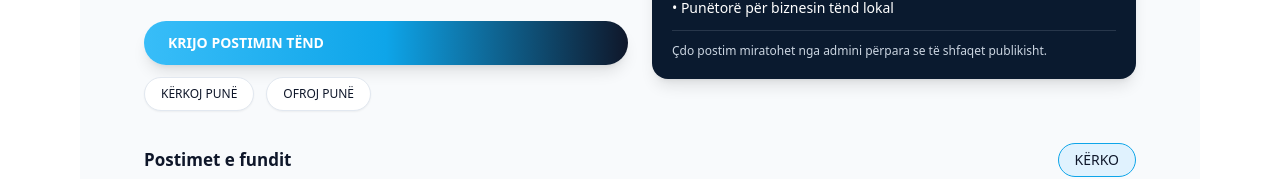
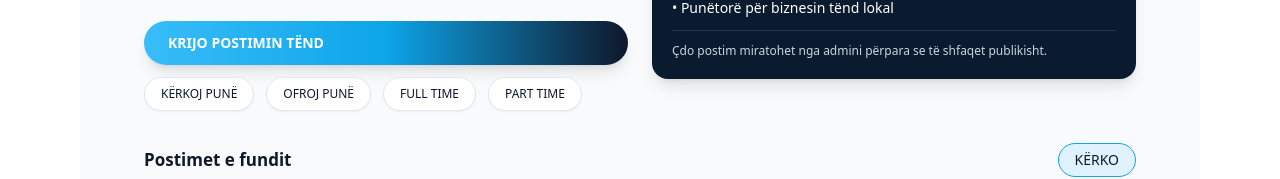
Before and after one commit to akord14/dakord, a Next.js app: page / in a window 1280 px wide. Shown: the part 287-466 px from the top of the page. Built offline with nearby package versions, Linux system fonts and the light colour scheme; no server answers; the database is empty.

Commit message:
Shtova kategorite full time dhe part time ne homepage

```diff
--- a/app/page.tsx
+++ b/app/page.tsx
@@ -92,6 +92,7 @@ export default async function HomePage() {
             </p>
 
             <div className="flex flex-col gap-3 mt-5">
+
               <Link
                 href="/post/new"
                 className="inline-flex items-center rounded-full bg-gradient-to-r from-sky-400 via-sky-500 to-slate-900 px-6 py-3 text-sm font-semibold text-white shadow-lg hover:opacity-90"
@@ -99,18 +100,34 @@ export default async function HomePage() {
                 KRIJO POSTIMIN TËND
               </Link>
 
-              <div className="flex gap-3">
+              {/* KATEGORITË – SHTUAM FULL TIME & PART TIME */}
+              <div className="flex flex-wrap gap-3">
                 <Link
                   href="/post?type=seeking"
                   className="inline-flex items-center rounded-full border border-slate-200 bg-white px-4 py-2 text-xs font-medium text-slate-900 shadow-sm"
                 >
                   KËRKOJ PUNË
                 </Link>
+
                 <Link
                   href="/post?type=offering"
                   className="inline-flex items-center rounded-full border border-slate-200 bg-white px-4 py-2 text-xs font-medium text-slate-900 shadow-sm"
                 >
                   OFROJ PUNË
+                </Link>
+
+                <Link
+                  href="/post?work_time=full_time"
+                  className="inline-flex items-center rounded-full border border-slate-200 bg-white px-4 py-2 text-xs font-medium text-slate-900 shadow-sm"
+                >
+                  FULL TIME
+                </Link>
+
+                <Link
+                  href="/post?work_time=part_time"
+                  className="inline-flex items-center rounded-full border border-slate-200 bg-white px-4 py-2 text-xs font-medium text-slate-900 shadow-sm"
+                >
+                  PART TIME
                 </Link>
               </div>
             </div>
```
